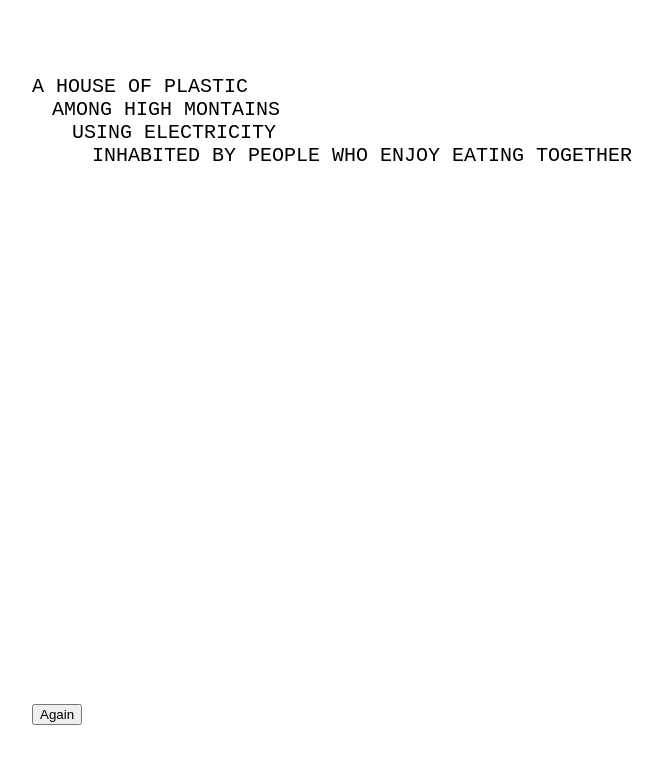
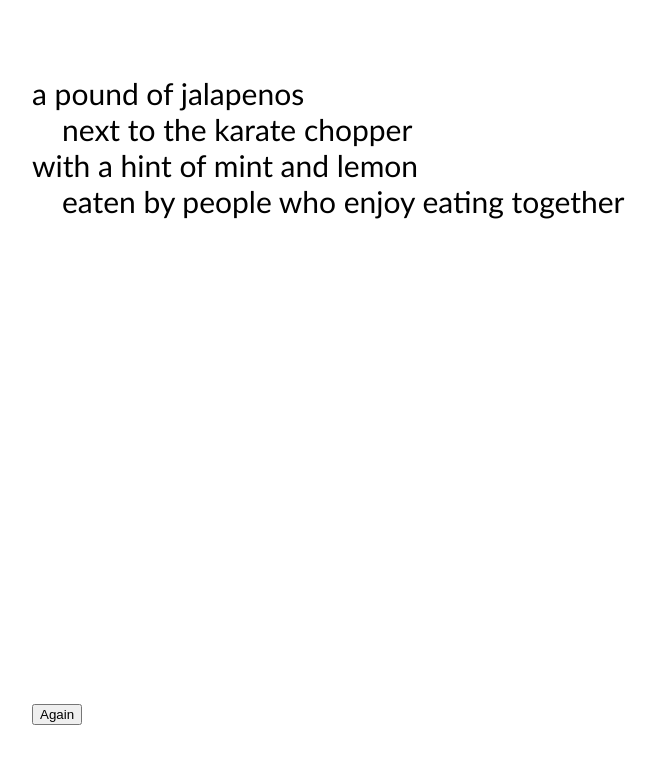
Before and after one commit to theresamei/Interactive, a plain HTML site: page a-house-of-dust.html in a window 1280 px wide. Shown: the whole page, without its empty margins (43-705 px from the left). Drawn offline with nearby package versions, Linux system fonts and the light colour scheme.

Commit message:
house of dust page update
lists are updated

```diff
--- a/a-house-of-dust.html
+++ b/a-house-of-dust.html
@@ -17,9 +17,9 @@
 
 		body {
 			margin: 75px;
-			font-size: 20px;
-			text-transform: uppercase;
-			font-family: "Courier New", Courier, monospace;
+			font-size: 30px;
+			text-transform: normal;
+			font-family: "Optima", Optima, Sans-serif;
 		}
 
 		.button-container {
@@ -37,11 +37,11 @@
 		}
 
 		.list-three {
-			text-indent: 2em;
+			text-indent: 0em;
 		}
 
 		.list-four {
-			text-indent: 3em;
+			text-indent: 1em;
 		}
 
 	</style>
@@ -59,86 +59,86 @@
 
 			// list one content
 			var one = [
-				"a house of wood",
-				"a house of brick",
-				"a house of broken dishes",
-				"a house of discarded clothing",
-				"a house of dust",
-				"a house of glass",
-				"a house of leaves",
-				"a house of mud",
-				"a house of paper",
-				"a house of plastic",
-				"a house of roots",
-				"a house of sand",
-				"a house of steel",
-				"a house of stone",
-				"a house of straw",
-				"a house of tin",
-				"a house of weeds"
+				"a hand-full of alfalfa",
+				"a strip of bacon",
+				"a half-pound of carne asada",
+				"a quarter of duck",
+				"a set of enchiladas",
+				"a plate of French Toast",
+				"a group of green beans",
+				"a teaspoon of honey",
+				"a pint of ice cream",
+				"a pound of jalapenos",
+				"a set of kiwis",
+				"a half-baked slice of lasanga",
+				"a hand-full of meatballs",
+				"a sprinkle of nutmeg",
+				"a tray of ostrich eggs",
+				"a hot plate of tator tots",
+				"a burnt set of waffles"
 			];
 
 			// list two content
 			var two = [
-				"underwater",
-				"among other houses",
-				"among small hills",
-				"among high montains",
-				"by a river",
-				"by an abandoned lake",
-				"in a cold, windy climate",
-				"in a desert",
-				"in a deserted airport",
-				"in a deserted church",
-				"in a deserted factory",
-				"in a hot climate",
-				"in a metropolis",
-				"in a place with both heavy rain and bright sun",
-				"in an overpopulated area",
-				"in dense woods",
-				"in green mossy terrain",
-				"in heavy jungle undergrowth",
-				"in Japan",
-				"in Michigan",
-				"in southern France",
-				"inside a mountain",
-				"on an island",
-				"on the sea",
-				"on open ground",
+				"on the hog wild twirling spaghetti fork",
+				"inside the butter mill butter dispenser",
+				"in the square egg maker",
+				"next to the karate chopper",
+				"inside the one-click butter cutter",
+				"on the breakfast sandwich maker",
+				"inside the toast-strips stamper",
+				"underneath the banana slicer",
+				"next to the musical cake slicer",
+				"on top of the box of chocolates",
+				"inside the automatic milk frother",
+				"around the cherry chomper",
+				"on the fork finger ",
+				"beside the killer knife block",
+				"sitting next to the Alli-grater",
+				"near the condiment gun",
+				"on top of the microwave bacon rack",
+				"in the citrus juice sprayer",
+				"on the chork",
+				"in the mini donut factory",
+				"in the three-course electric steamer",
+				"inside the s'mores maker",
+				"on the barbecue branding iron",
+				"on the french fry slicer",
+				"on the turntable cutting board",
 			];
 
 			// list three content
 			var three = [
-				"using natural light",
-				"using all available lighting",
-				"using candles",
-				"using electricity"
+				"with a dash of salt and pepper",
+				"with a touch of rosemary",
+				"with a flash of red wine",
+				"with a hint of mint and lemon"
 			];
 
 			// list four content
 			var four = [
-				"inhabited by very tall people",
-				"inhabited by all races of men reprensented wearing predominantly red clothing",
-				"inhabited by american indians",
-				"inhabited by children and old people",
-				"inhabited by collectors of all types",
-				"inhabited by fishermen and families",
-				"inhabited by french and german speaking people",
-				"inhabited by friends",
-				"inhabited by horses and birds",
-				"inhabited by little boys",
-				"inhabited by lovers",
-				"inhabited by negros wearing all colors",
-				"inhabited by people from many walks of life",
-				"inhabited by people speaking many languages wearing little or no clothing",
-				"inhabited by people who eat a great deal",
-				"inhabited by people who enjoy eating together",
-				"inhabited by people who love to read",
-				"inhabited by people who sleep almost all the time",
-				"inhabited by people who sleep very little",
-				"inhabited by various birds and fish",
-				"inhabited by vegetarians",
-				"inhabited by friends and enemies"
+				"eaten by very tall people",
+				"eaten by all races of men reprensented wearing predominantly red clothing",
+				"eaten by american indians",
+				"eaten by children and old people",
+				"eaten by collectors of all types",
+				"eaten by fishermen and families",
+				"eaten by french and german speaking people",
+				"eaten by friends",
+				"eaten by horses and birds",
+				"eaten by little boys",
+				"eaten by lovers",
+				"eaten by negros wearing all colors",
+				"eaten by people from many walks of life",
+				"eaten by people speaking many languages wearing little or no clothing",
+				"eaten by people who eat a great deal",
+				"eaten by people who enjoy eating together",
+				"eaten by people who love to read",
+				"eaten by people who sleep almost all the time",
+				"eaten by people who sleep very little",
+				"eaten by various birds and fish",
+				"eaten by vegetarians",
+				"eaten by friends and enemies"
 			];
 
 			// This is a very common randomizing function.
```
